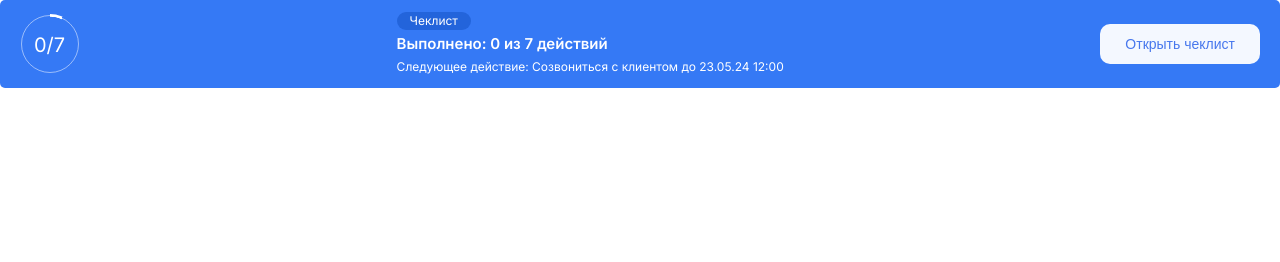
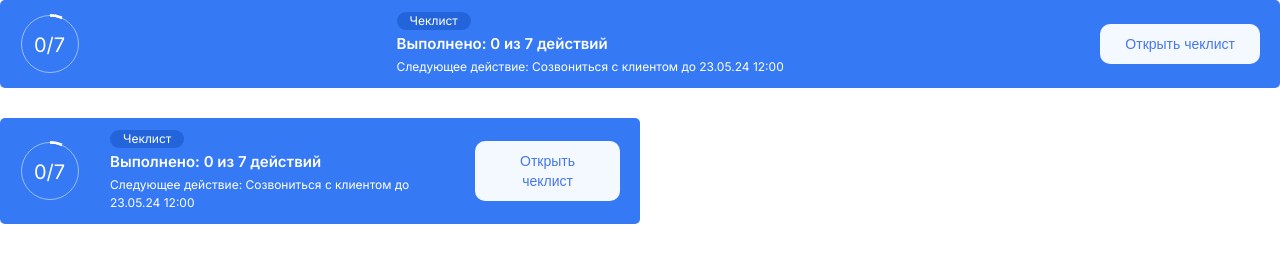
Before and after one commit to Illbeblack/stworkaTest, a plain HTML site: page index.html in a window 1280 px wide. Drawn offline with Linux system fonts and the light colour scheme.

Commit message:
feat: add draft for test and some media

```diff
--- a/index.html
+++ b/index.html
@@ -26,5 +26,21 @@
       </div>
       <button class="todo__button">Открыть чеклист</button>
     </div>
+
+    <div class="example-container">
+      <div class="todo">
+        <div class="todo__progress-bar">
+          <h2 class="count">0/7</h2>
+        </div>
+        <div class="todo__task">
+          <div class="todo__task-type">Чеклист</div>
+          <h2 class="todo__task-status">Выполнено: 0 из 7 действий</h2>
+          <p class="todo__task-tasks">
+            Следующее действие: Созвониться с клиентом до 23.05.24 12:00
+          </p>
+        </div>
+        <button class="todo__button">Открыть чеклист</button>
+      </div>
+    </div>
   </body>
 </html>
--- a/styles.css
+++ b/styles.css
@@ -5,6 +5,9 @@
   --color-blue-light: #3579f5;
   --color-blue-text: #4777ed;
   --color-button-light: #f4f8ff;
+
+  --regular: 400;
+  --semi-bold: 600;
 
   --progress: 7%;
 }
@@ -72,7 +75,7 @@ html {
   position: absolute;
   top: 1.9rem;
   left: 1.4rem;
-  font-weight: 400;
+  font-weight: var(--regular);
   font-size: 2rem;
 }
 
@@ -83,7 +86,7 @@ html {
 
   font-size: 1.2rem;
   line-height: 1.8rem;
-  font-weight: 400;
+  font-weight: var(--regular);
 
   background-color: var(--color-blue-dark);
 }
@@ -92,13 +95,13 @@ html {
   margin: 0.4rem 0;
   font-size: 1.5rem;
   line-height: 2rem;
-  font-weight: 600;
+  font-weight: var(--semi-bold);
 }
 
 .todo__task-tasks {
   font-size: 1.2rem;
   line-height: 1.8rem;
-  font-weight: 400;
+  font-weight: var(--regular);
 }
 
 .todo__button {
@@ -109,6 +112,30 @@ html {
 
   font-size: 1.4rem;
   line-height: 2rem;
-  font-weight: 400;
+  font-weight: var(--regular);
   color: var(--color-blue-text);
 }
+
+.example-container {
+  container-type: inline-size;
+  margin-top: 3rem;
+  width: 50vw;
+}
+
+@media (max-width: 340px) {
+  .todo__progress-bar {
+    display: none;
+  }
+}
+
+@container (max-width: 340px) {
+  .todo__progress-bar {
+    display: none;
+  }
+}
+
+@container (max-width: 260px) {
+  .todo {
+    flex-direction: column;
+  }
+}
```
